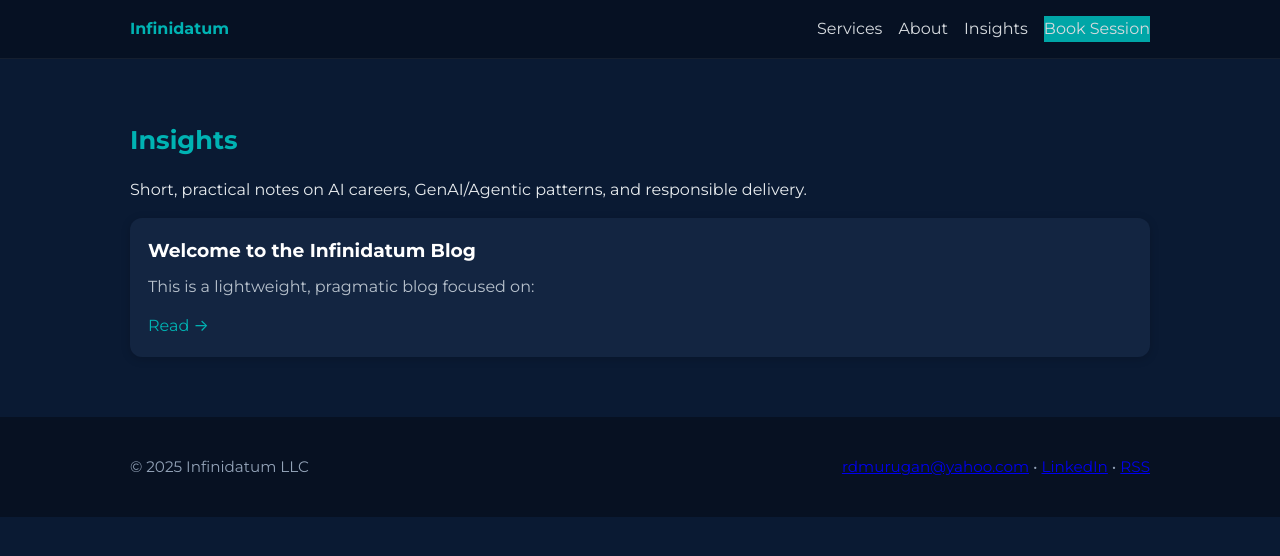
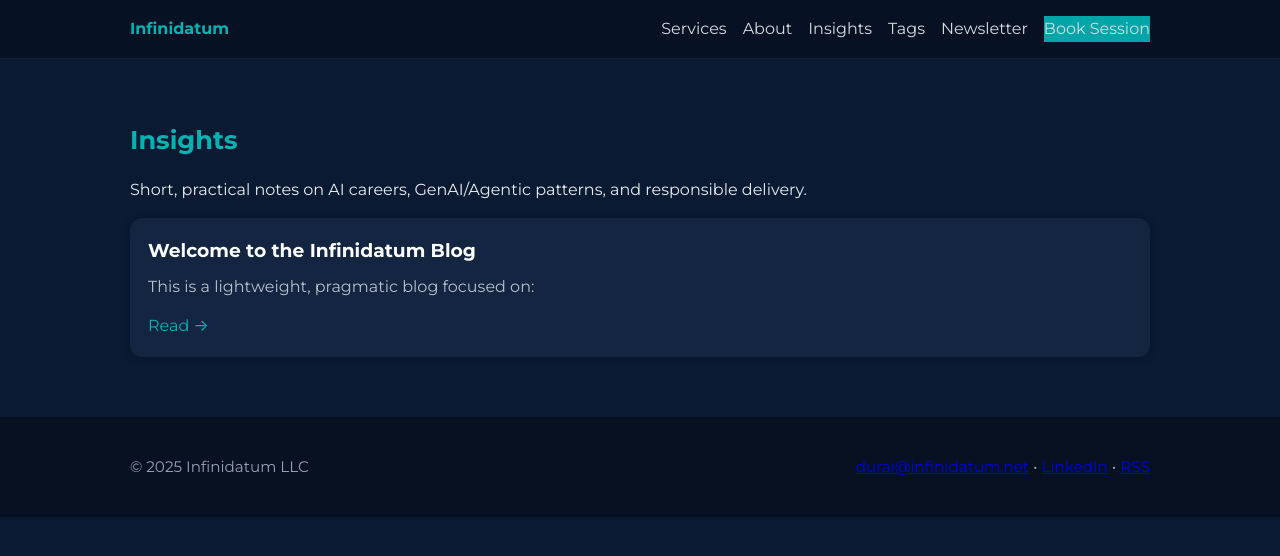
Before and after one commit to rdmurugan/durair.github.io, a Jekyll site: the page built from blog.html, in a window 1280 px wide. Shown: the top 556 px of the page. Built offline with Jekyll 4.4.1, drawn with Linux system fonts in a browser that asks for light colours.

Commit message:
Update default.html

```diff
--- a/_layouts/default.html
+++ b/_layouts/default.html
@@ -8,21 +8,20 @@
   <meta name="description" content="{{ site.description | escape }}">
   <link rel="canonical" href="{{ site.url }}{{ page.url | default: '/' }}">
 
-  <!-- Social basics -->
+  {% assign social_image = page.image | default: '/logo.png' %}
   <meta property="og:title" content="{{ page.title | default: site.title }}" />
   <meta property="og:description" content="{{ site.description }}" />
   <meta property="og:type" content="website" />
   <meta property="og:url" content="{{ site.url }}{{ page.url | default: '/' }}" />
-  <meta property="og:image" content="{{ '/logo.png' | relative_url }}" />
+  <meta property="og:image" content="{{ social_image | relative_url }}" />
   <meta name="twitter:card" content="summary_large_image" />
+  <meta name="twitter:image" content="{{ social_image | relative_url }}" />
 
   <link rel="icon" href="{{ '/logo.png' | relative_url }}" />
   <link href="https://fonts.googleapis.com/css2?family=Montserrat:wght@400;600;700&display=swap" rel="stylesheet">
   <link rel="stylesheet" href="{{ '/style.css' | relative_url }}" />
 </head>
 <body id="top">
-
-  <!-- Sticky topbar -->
   <header class="topbar">
     <div class="container topbar-inner">
       <a class="brand" href="{{ '/' | relative_url }}">Infinidatum</a>
@@ -30,6 +29,8 @@
         <a href="{{ '/#services' | relative_url }}">Services</a>
         <a href="{{ '/#about' | relative_url }}">About</a>
         <a href="{{ '/blog/' | relative_url }}">Insights</a>
+        <a href="{{ '/tags/' | relative_url }}">Tags</a>
+        <a href="{{ '/newsletter/' | relative_url }}">Newsletter</a>
         <a class="btn btn-xs" href="https://forms.gle/zY5K7MW2cs1wCYUG6" target="_blank" rel="noopener">Book Session</a>
       </nav>
     </div>
@@ -40,7 +41,7 @@
   <footer class="footer">
     <div class="container footer-inner">
       <p>© {{ "now" | date: "%Y" }} Infinidatum LLC</p>
-      <p><a href="mailto:rdmurugan@yahoo.com">rdmurugan@yahoo.com</a> • <a href="https://www.linkedin.com/in/durai-rajamanickam" target="_blank" rel="noopener">LinkedIn</a> • <a href="{{ '/feed.xml' | relative_url }}">RSS</a></p>
+      <p><a href="mailto:durai@infinidatum.net">durai@infinidatum.net</a> • <a href="https://www.linkedin.com/in/durai-rajamanickam" target="_blank" rel="noopener">LinkedIn</a> • <a href="{{ '/feed.xml' | relative_url }}">RSS</a></p>
     </div>
   </footer>
 </body>
```
